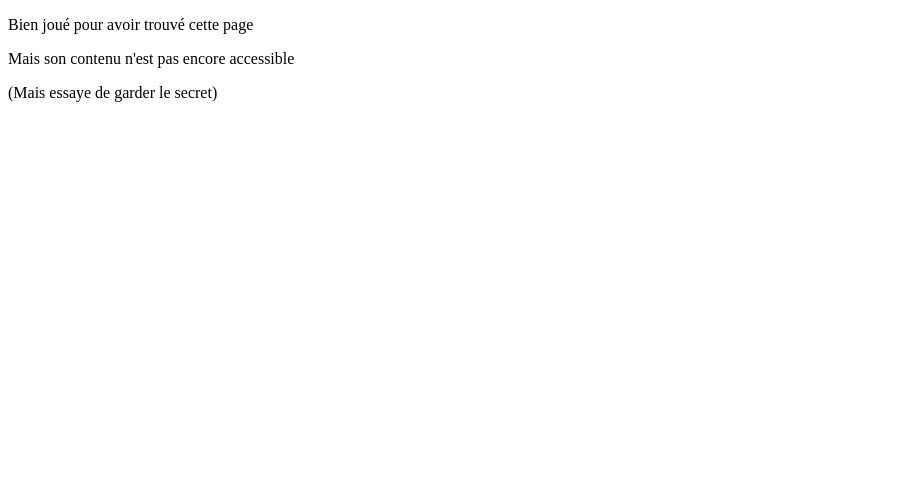
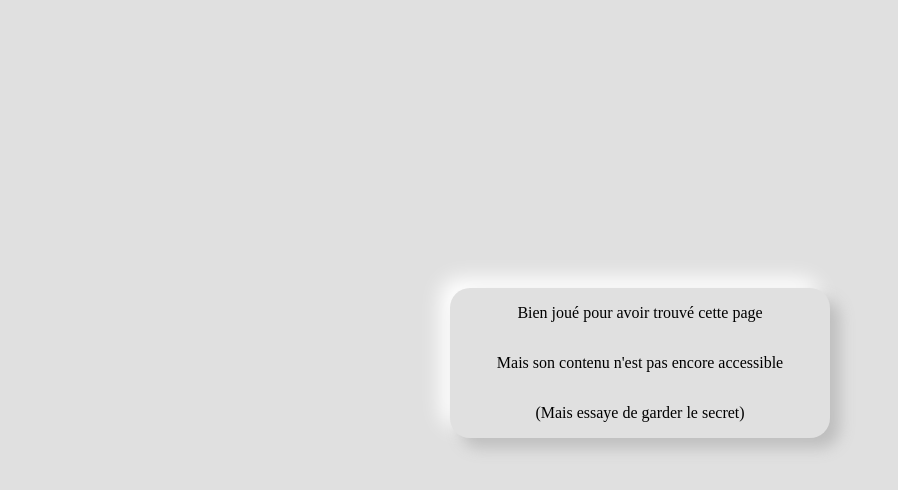
Before and after one commit to Noah-bopr/MOB, a plain HTML site: page index.html in a window 1280 px wide. Shown: the whole page, without its empty margins (0-898 px from the left). Drawn offline with Linux system fonts and the light colour scheme.

Commit message:
Page de demarrage + CSS

```diff
--- a/index.html
+++ b/index.html
@@ -1,11 +1,38 @@
 <!DOCTYPE html>
 <html>
-    <head>
-        <title>Surprise</title>
-    </head>
+	<head>
+
+		<!-- Informations -->
+		<title> MOB </title>
+		<meta name="description" content="Demonstration Page" />
+		<meta name="keyword" content="lorem ipsum, html, css" />
+		<meta name="author" content="BEAUPERE Noah" />
+
+		<!-- Encodage -->
+		<meta charset="utf-8" /> <!-- Chrome -->
+		<meta type="text/html;charset=UTF-8" http-equiv="content-type"> <!-- Firefox -->
+
+		<!-- Taille ecran -->
+		<meta name="viewport" content="with=device-with, initial-scale=1.0" />
+
+		<!-- Style -->
+		<link rel="stylesheet" type="text/css" href="style.css" />
+		<style></style>
+
+		<!-- Javascript -->
+		<!-- En fin de document egalement -->
+		<script></script>
+
+	</head>
     <body>
-        <p>Bien joué pour avoir trouvé cette page</p>
-	<p>Mais son contenu n'est pas encore accessible </p>
-	<p>(Mais essaye de garder le secret)</p>
+
+        <div class="bloc">
+
+            <p>Bien joué pour avoir trouvé cette page</p>
+            <p>Mais son contenu n'est pas encore accessible </p>
+            <p>(Mais essaye de garder le secret)</p>
+
+        </div>
+
     </body>
 </html>
--- /dev/null
+++ b/style.css
@@ -0,0 +1,24 @@
+/* Pour pc */
+
+body {
+    display : flex;
+    justify-content: center;
+    background-color: #e0e0e0;
+}
+
+.bloc {
+    width: 30%;
+    height: 30%;
+    margin : auto;
+    margin-top: 35vh;
+    border-radius : 20px;
+    box-shadow : 10px 10px 15px #bebebe,  -10px -10px 20px #ffffff;
+    display : flex;
+    flex-direction : column;
+    justify-content: center;
+}
+
+p {
+    margin-left: auto;
+    margin-right: auto;
+}
```
